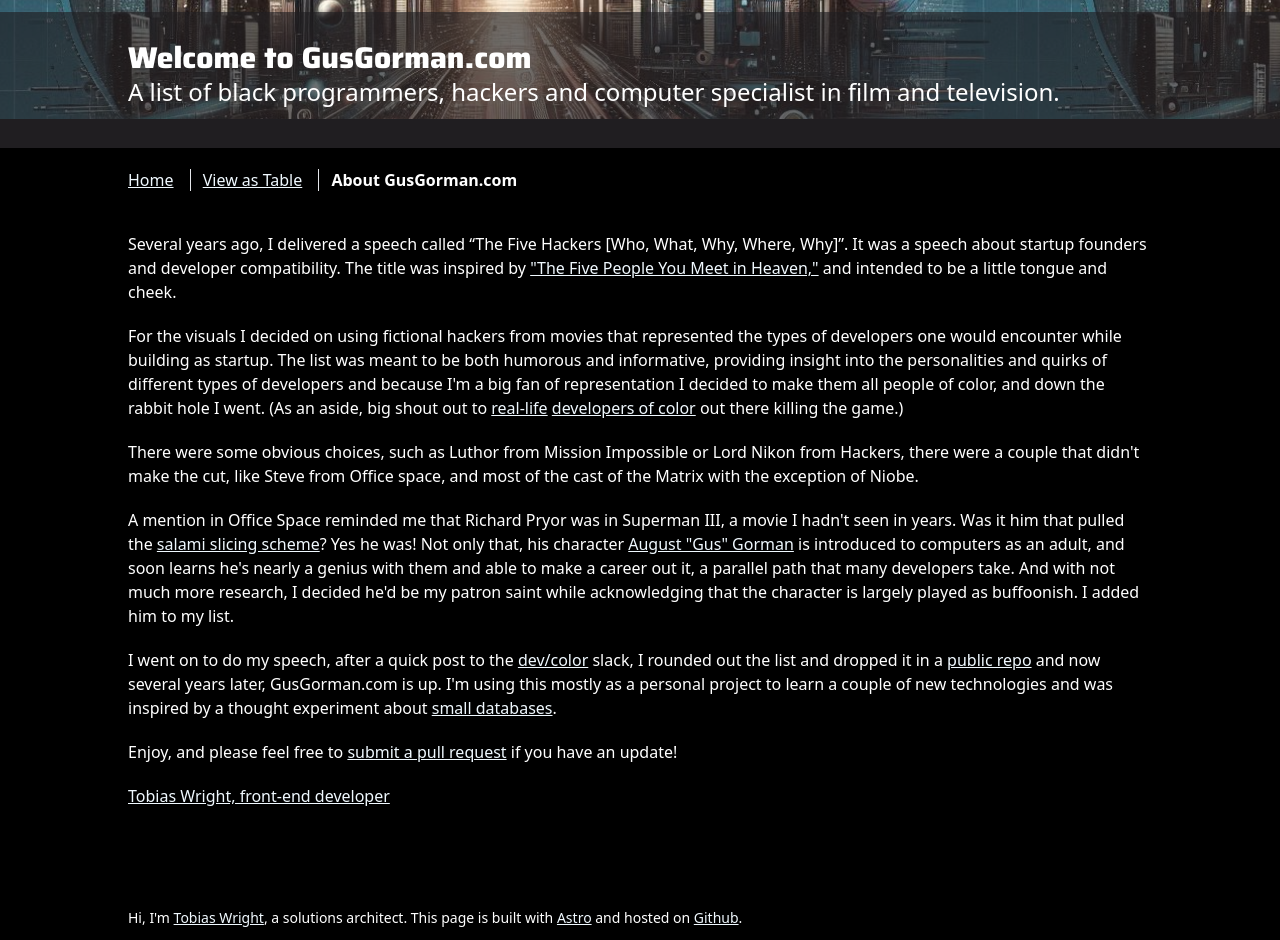
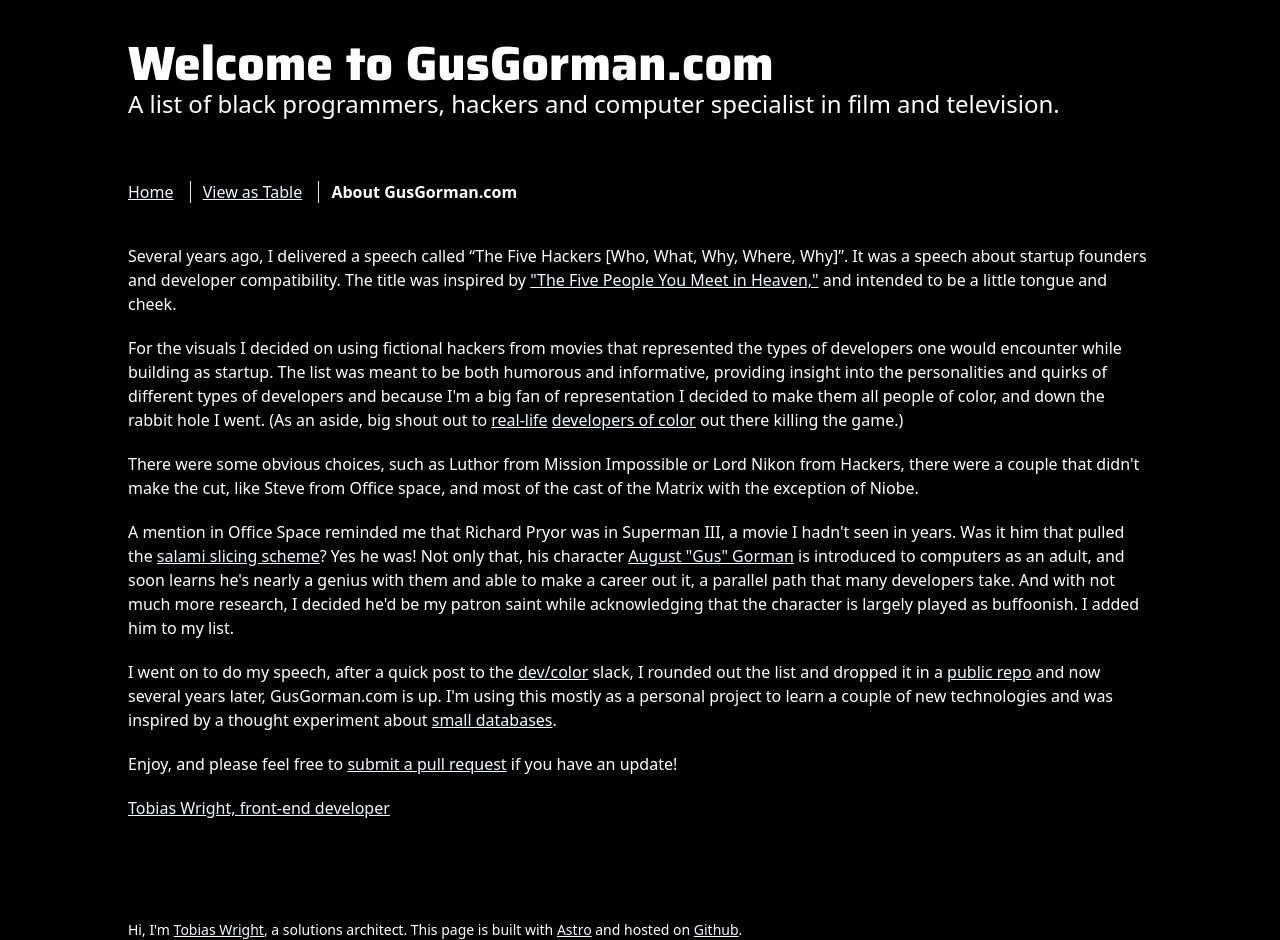
Before and after one commit to tobiaswright/gusgorman, an Astro site: page /about in a window 1280 px wide. Built offline with nearby package versions, Linux system fonts and the light colour scheme; Astro itself is replaced by a stand-in of ours.

Commit message:
update header

```diff
--- a/src/layouts/Layout.astro
+++ b/src/layouts/Layout.astro
@@ -31,9 +31,9 @@ if ( page === "about") {
 		<title>{title}</title>
 	</head>
 	<body class="bg-black text-white p">
-		<header class="bg-[url('./../images/ggheader.png')] mb-5">
+		<header class="mb-5">
 			<div class="container mx-auto pt-10 pb-5 max-w-5xl">
-				<h1 class="text-3xl ">Welcome to GusGorman.com</h1>
+				<h1 class="text-5xl ">Welcome to GusGorman.com</h1>
 				<h2 class="text-2xl mb-5">A list of black programmers, hackers and computer specialist in film and television.</h2>
 			</div>
 		</header>
```
Also changed, not shown: public/images/Untitled.jpg (added).
